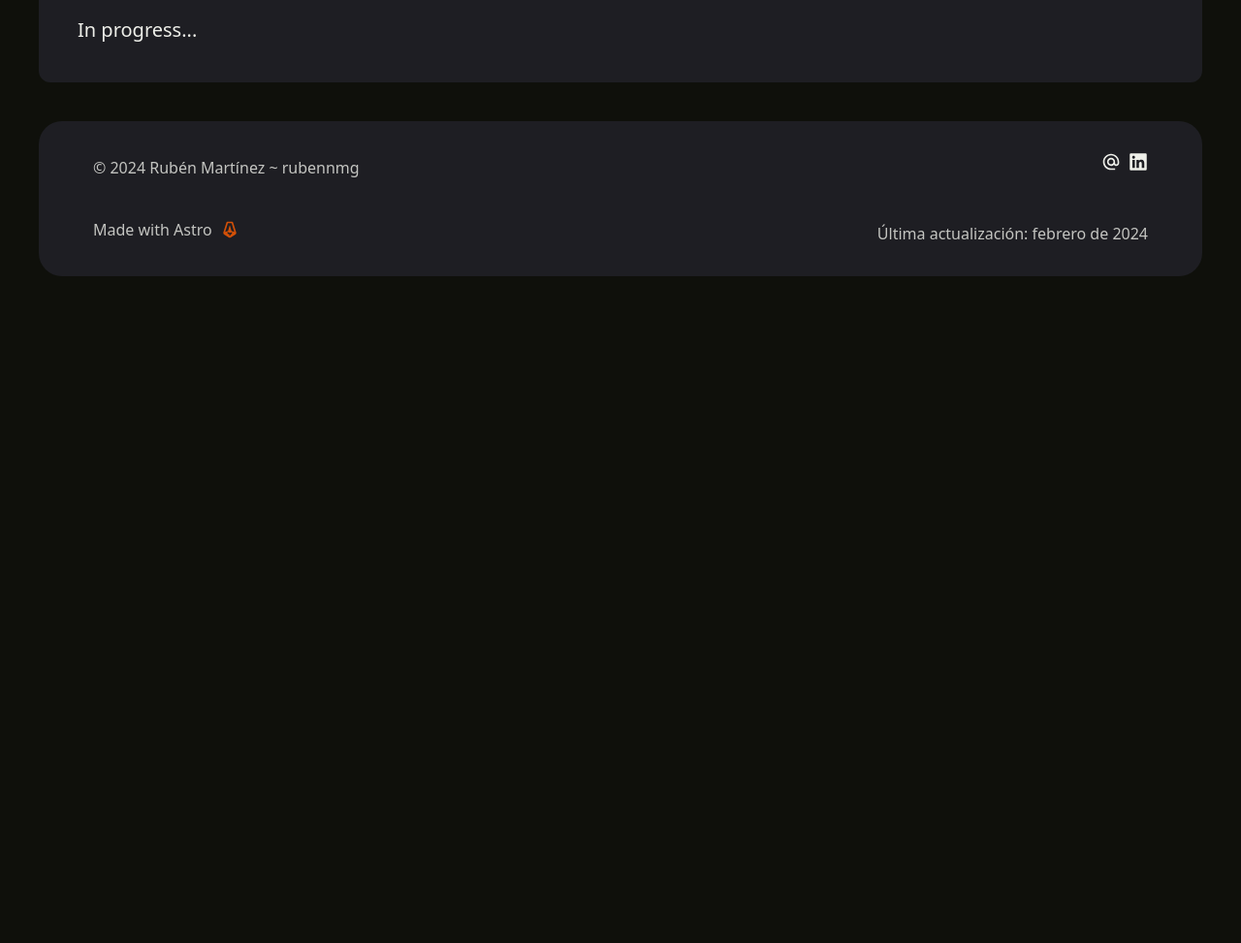
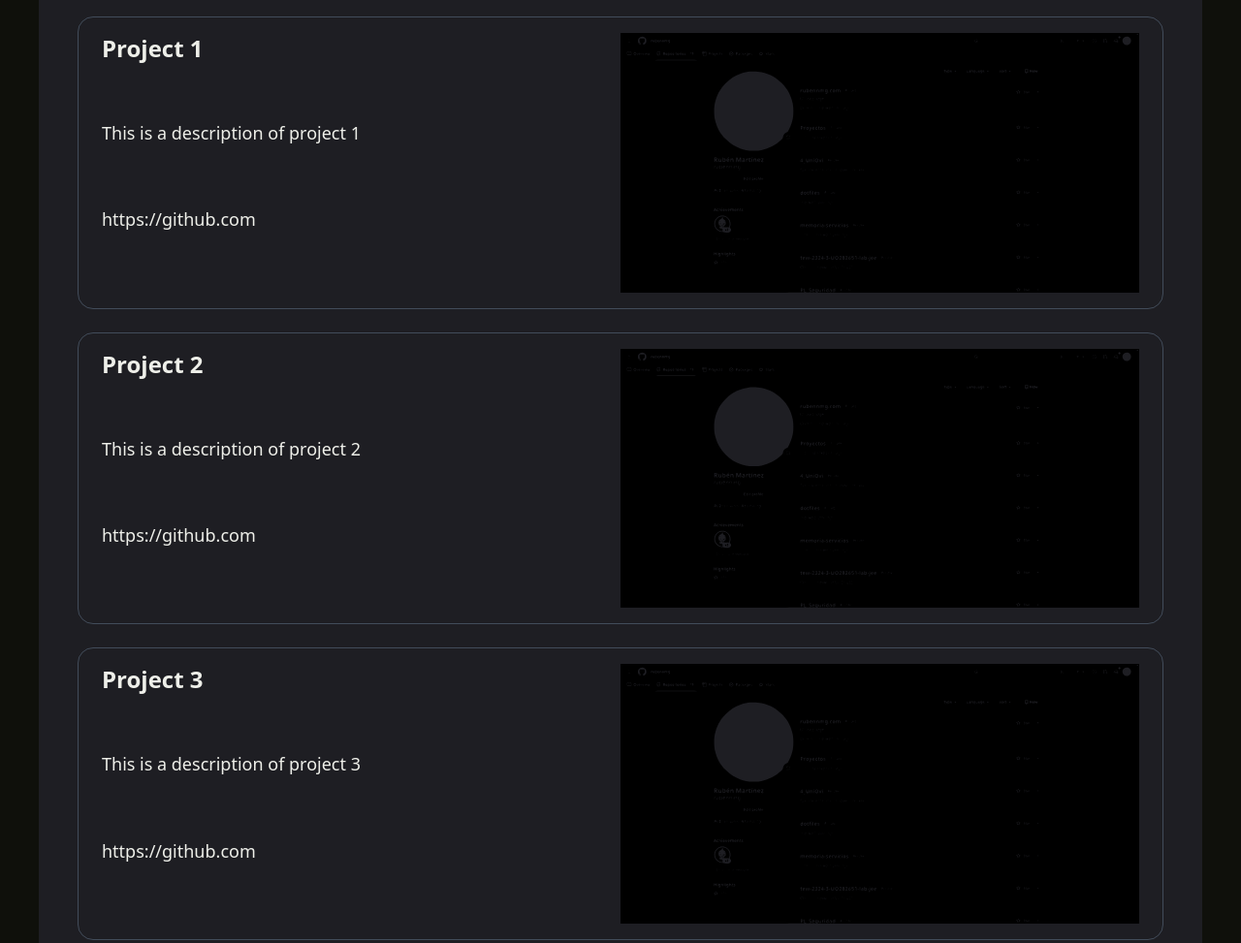
Before and after one commit to rubennmg/rubennmg.com, an Astro site: page / in a window 1280 px wide. Shown: the part 1040-2013 px from the top of the page at 97% size. Before the commit the page ends 1325 px from the top, so only its background shows below. Built offline with nearby package versions, Linux system fonts and the light colour scheme; Astro itself is replaced by a stand-in of ours.

Commit message:
projects style skeleton

```diff
--- /dev/null
+++ b/src/components/ProjectItem.astro
@@ -0,0 +1,38 @@
+---
+interface Props {
+    title: string;
+    description: string;
+    link?: string;
+}
+
+const { title, description, link } = Astro.props;
+---
+<div class="col-span-1 row-span-1 order-1">
+    <p class="text-2xl font-bold text-df-text mb-2">
+        {title}
+    </p>
+</div>
+
+<div class="col-1 row-span-1 order-3">
+    <p class="text-lg text-df-text mb-4">
+        {description}
+    </p>
+</div>
+
+<div class="col-span-1 row-span-1 order-4">
+    <a class="text-lg text-df-text mb-4" href={link}>
+        {link}
+    </a>
+</div>
+
+<div class="col-span-1 row-span-3 order-2">
+    <img src="project.svg">
+    </img>
+</div>
+
+<style>
+    .leftItem {
+        grid-column: 1 ;
+        grid-row: 2 ;
+    }
+</style>
--- /dev/null
+++ b/src/components/Projects.astro
@@ -0,0 +1,37 @@
+---
+import ProjectItem from "./ProjectItem.astro";
+
+const PROJECTS = [
+    {
+        title: 'Project 1',
+        description: 'This is a description of project 1',
+        link: 'https://github.com',
+    },
+    {
+        title: 'Project 2',
+        description: 'This is a description of project 2',
+        link: 'https://github.com',
+    },
+    {
+        title: 'Project 3',
+        description: 'This is a description of project 3',
+        link: 'https://github.com',
+    }
+]
+---
+
+{
+    PROJECTS.map((project) => (
+        <div class="container border border-secondary rounded-2xl my-6 px-6 py-4">
+            <ProjectItem {...project} />
+        </div>
+    ))
+}
+
+<style>
+    .container {
+        display: grid;
+        grid-template-columns: repeat(2, 1fr);
+        grid-template-rows: repeat(3, 1fr);
+    }
+</style>
--- a/src/pages/index.astro
+++ b/src/pages/index.astro
@@ -4,6 +4,7 @@ import Footer from '../components/Footer.astro';
 import SectionContainer from '../components/SectionContainer.astro';
 import SocialPill from '../components/SocialPill.astro';
 import Education from '../components/Education.astro';
+import Projects from '../components/Projects.astro';
 ---
 
 <html lang="es">
@@ -38,7 +39,7 @@ import Education from '../components/Education.astro';
 
 			<SectionContainer id="projects">
 				<h2 class="text-4xl font-bold text-df-text mb-8">Proyectos</h2>
-				<p class="text-df-text text-xl">In progress...</p>
+				<Projects />
 			</SectionContainer>
 		</main>
 
```
Also changed, not shown: public/project.svg (added).
